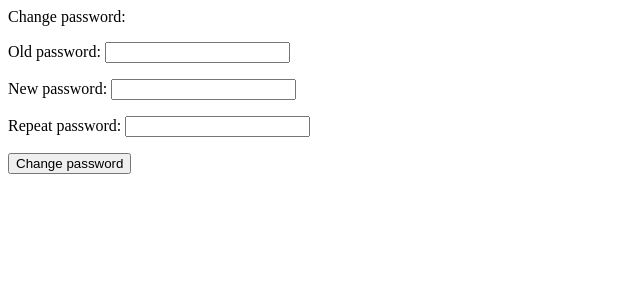
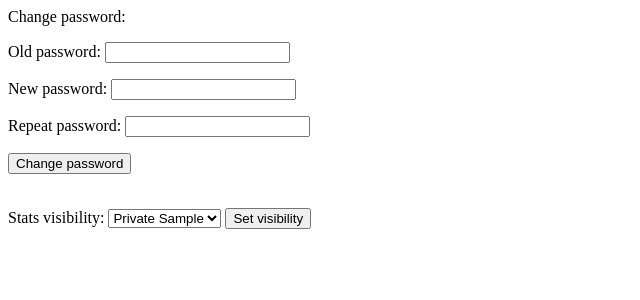
Before and after one commit to Cloudperry/ultimate-tic-tac-toe, a Flask app: template templates/account.html in a window 1280 px wide. Shown: the top 300 px of the page, without its empty margins (0-640 px from the left). Run offline with Flask 2, Linux system fonts and the light colour scheme; the template is opened without the code that fills it: most values are stand-ins (such as "Sample title", 1, 10 or a date in 2020).

Commit message:
Add form for changing user stats visibility

```diff
--- a/templates/account.html
+++ b/templates/account.html
@@ -5,6 +5,7 @@ Old password is not correct.
 {% elif pw_update_success %}
 Password updated.
 {% endif %}
+
 <p>
 	Change password:
 </p>
@@ -21,3 +22,15 @@ Password updated.
 	</p>
 	<input type="submit" value="Change password">
 </form>
+
+<br>
+<form action="/account" method="post">
+	<input type="hidden" name="option_name" value="set_stats_vis"/>
+	<label for="stats_vis">Stats visibility:</label>
+	<select id="stats_vis" name="stats_vis">
+		<option value="private" {% if stats_vis == 'private' %}selected{% endif %}>Private {{stats_vis}}</option>
+		<option value="friends" {% if stats_vis == 'friends' %}selected{% endif %}>Friends only</option>
+		<option value="public" {% if stats_vis == 'public' %}selected{% endif %}>Public</option>
+  	</select>
+  	<input type="submit" value="Set visibility">
+</form>
```
